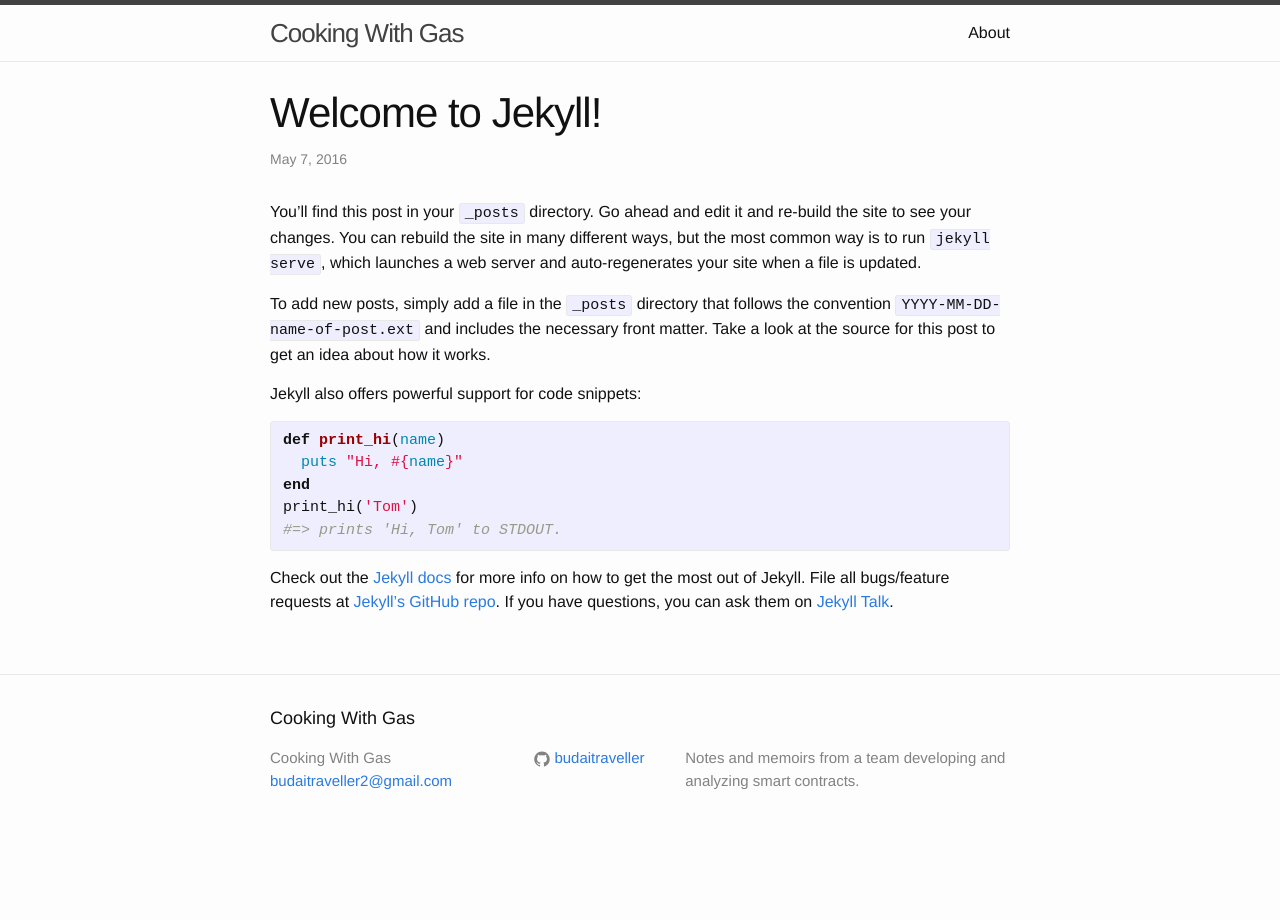
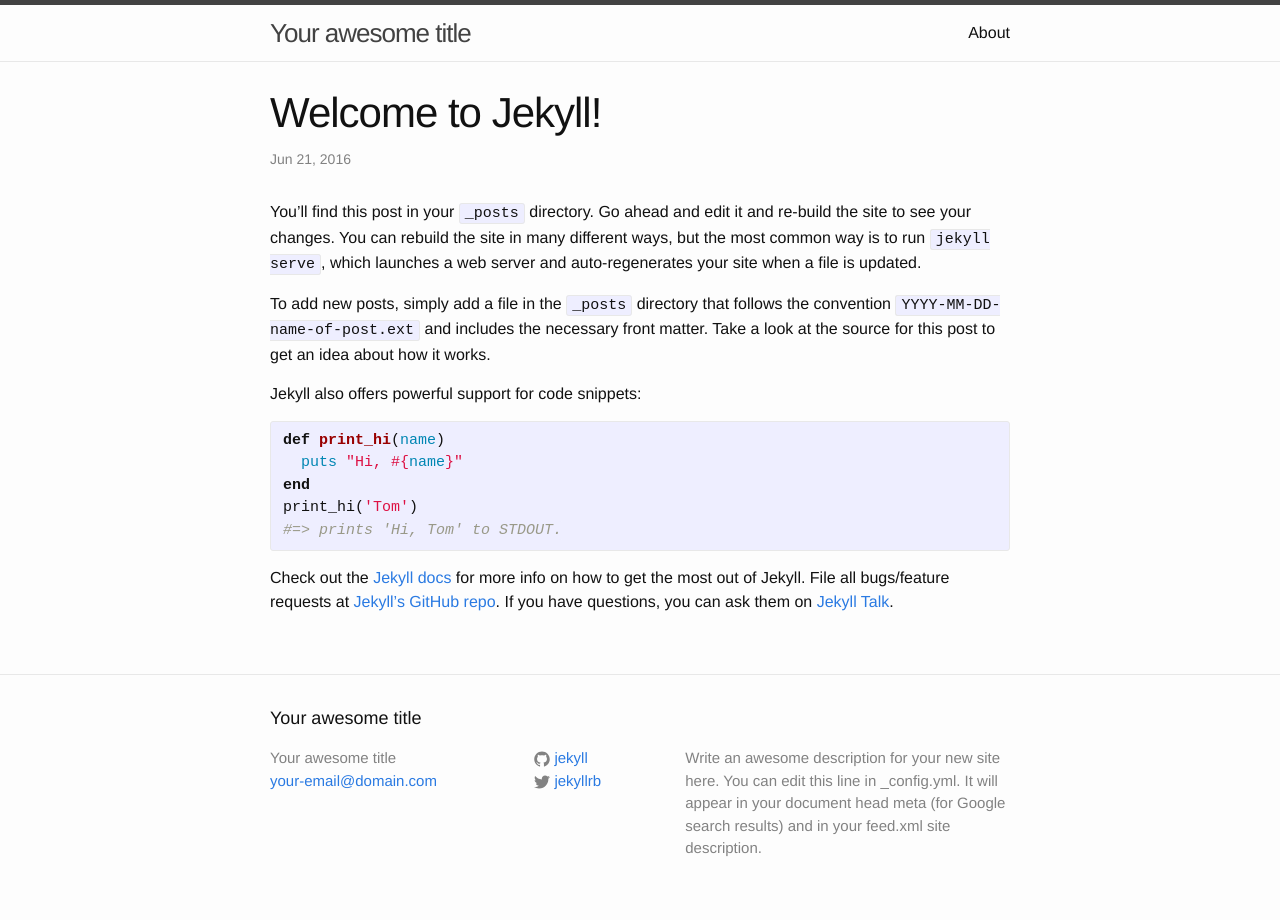
Before and after one commit to budaitraveller/cookingwithgas, a Jekyll site: the page built from _posts/2016-06-21-welcome-to-jekyll.markdown, in a window 1280 px wide. Built offline with Jekyll 4.4.1, drawn with Linux system fonts in a browser that asks for light colours.

Commit message:
blow away the old site and start over

```diff
--- a/Gemfile
+++ b/Gemfile
@@ -1,4 +1,2 @@
-source "https://rubygems.org"
-gem "jekyll"
+source 'https://rubygems.org'
 gem 'github-pages', group: :jekyll_plugins
-gem 'html-proofer'
--- a/_config.yml
+++ b/_config.yml
@@ -6,14 +6,16 @@
 # 'jekyll serve'. If you change this file, please restart the server process.
 
 # Site settings
-title: Cooking With Gas
-email: budaitraveller2@gmail.com
+title: Your awesome title
+email: your-email@domain.com
 description: > # this means to ignore newlines until "baseurl:"
-  Notes and memoirs from a team developing and analyzing smart contracts.
-baseurl: "/cookingwithgas" # the subpath of your site, e.g. /blog
-url: "https://budaitraveller.github.io" # the base hostname & protocol for your site
-twitter_username:
-github_username: budaitraveller
+  Write an awesome description for your new site here. You can edit this
+  line in _config.yml. It will appear in your document head meta (for
+  Google search results) and in your feed.xml site description.
+baseurl: "" # the subpath of your site, e.g. /blog
+url: "http://yourdomain.com" # the base hostname & protocol for your site
+twitter_username: jekyllrb
+github_username:  jekyll
 
 # Build settings
 markdown: kramdown
--- a/_includes/head.html
+++ b/_includes/head.html
@@ -3,7 +3,7 @@
   <meta http-equiv="X-UA-Compatible" content="IE=edge">
   <meta name="viewport" content="width=device-width, initial-scale=1">
 
-  <title>{% if page.title %}{{ page.title }}{% else %}{{ site.title }}{% endif %}</title>
+  <title>{% if page.title %}{{ page.title | escape }}{% else %}{{ site.title | escape }}{% endif %}</title>
   <meta name="description" content="{% if page.excerpt %}{{ page.excerpt | strip_html | strip_newlines | truncate: 160 }}{% else %}{{ site.description }}{% endif %}">
 
   <link rel="stylesheet" href="{{ "/css/main.css" | prepend: site.baseurl }}">
--- a/_posts/2016-05-07-hello.markdown
+++ b/_posts/2016-06-21-welcome-to-jekyll.markdown
@@ -1,7 +1,7 @@
 ---
 layout: post
 title:  "Welcome to Jekyll!"
-date:   2016-05-07 13:17:13 -0700
+date:   2016-06-21 15:53:41 -0700
 categories: jekyll update
 ---
 You’ll find this post in your `_posts` directory. Go ahead and edit it and re-build the site to see your changes. You can rebuild the site in many different ways, but the most common way is to run `jekyll serve`, which launches a web server and auto-regenerates your site when a file is updated.
```
Also changed, not shown: Gemfile.lock, README.md (deleted), 1 other file.
